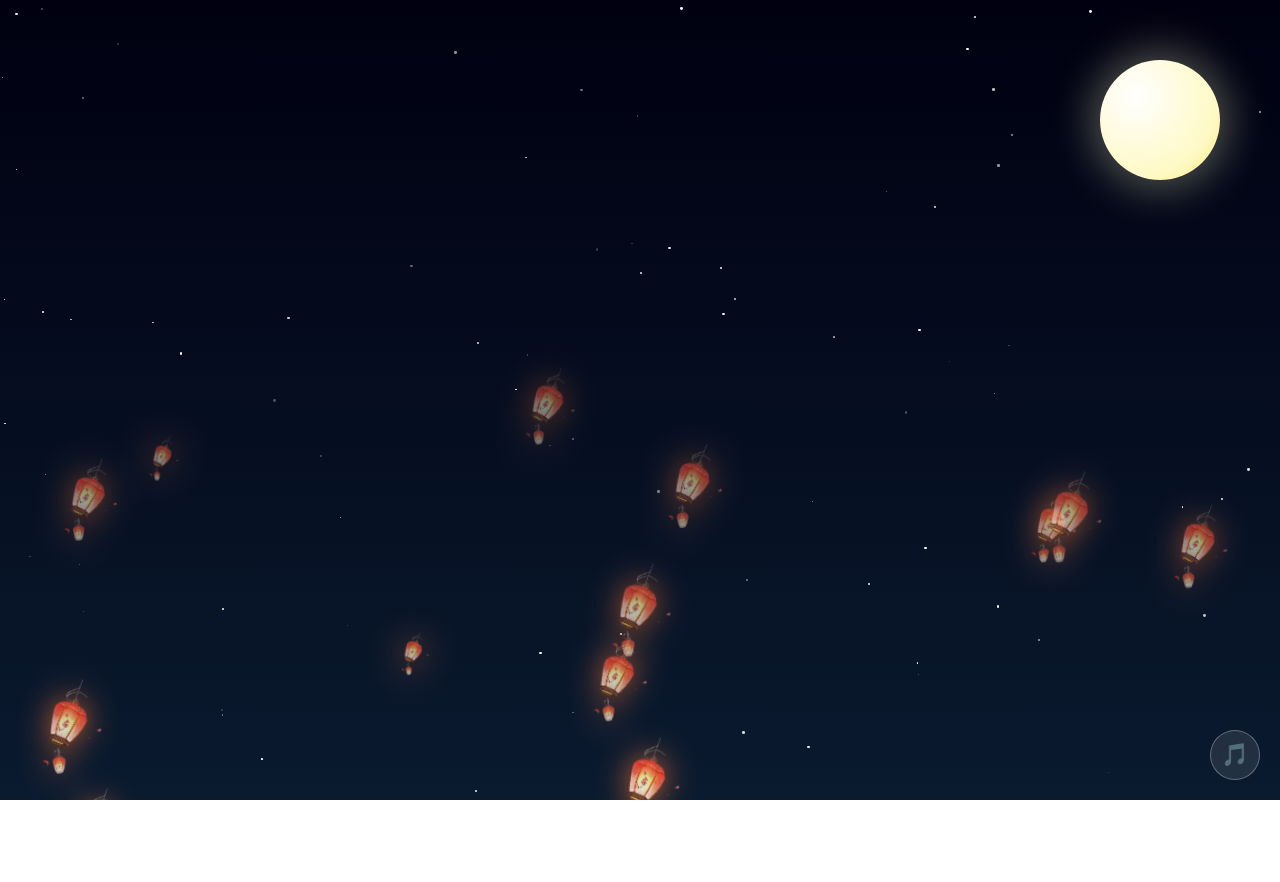
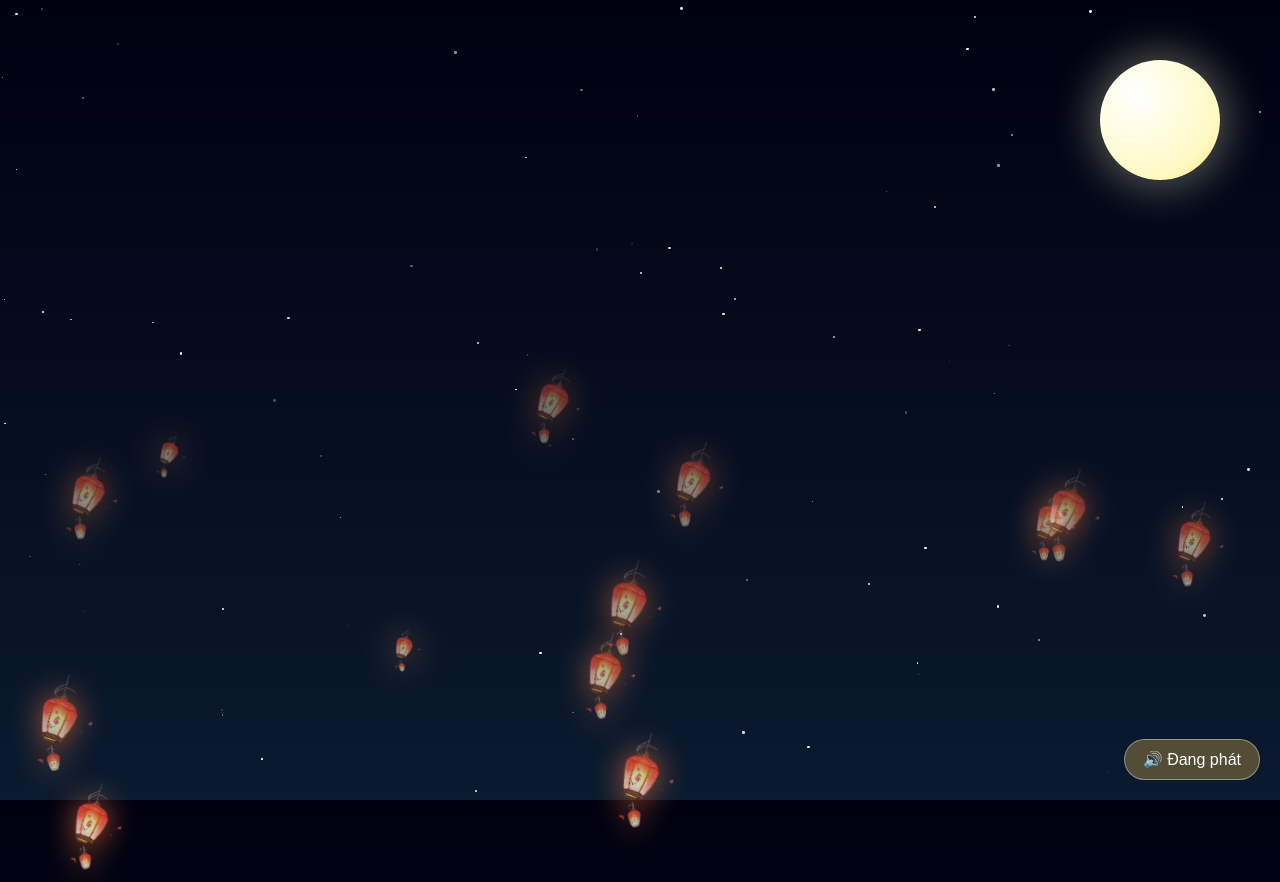
Before and after one commit to nghi2k10/TrungThu, a plain HTML site: page index.html in a window 1280 px wide. Both pictures are taken after a click on the picture 85 px from the left and 663 px from the top of the page. Before the commit the page ends 800 px from the top, so only its background shows below. Drawn offline with Linux system fonts and the light colour scheme.

Commit message:
delete rung man hinh

```diff
--- a/index.html
+++ b/index.html
@@ -3,24 +3,15 @@
 <head>
   <meta charset="utf-8">
   <meta name="viewport" content="width=device-width, initial-scale=1">
-  <title>Bầu Trời Trung Thu – Parallax Edition</title>
+  <title>Thả đèn Trung Thu</title>
   <style>
     body {
       margin: 0;
       overflow: hidden;
       height: 100vh;
       background: linear-gradient(#000010, #0a1a2f);
+      position: relative;
       font-family: 'Segoe UI', sans-serif;
-    }
-
-    /* 🎑 Khung bầu trời chứa toàn bộ cảnh */
-    .sky {
-      position: relative;
-      width: 100vw;
-      height: 100vh;
-      overflow: hidden;
-      transform-origin: center center;
-      transition: transform 0.6s ease-in-out;
     }
 
     /* 🌕 Mặt trăng */
@@ -33,7 +24,7 @@
       background: radial-gradient(circle at 30% 30%, #fff, #fef9c3 70%, #fce570 100%);
       border-radius: 50%;
       box-shadow: 0 0 50px 20px rgba(255, 255, 200, 0.4);
-      z-index: 2;
+      z-index: 1;
       animation: moonGlow 4s ease-in-out infinite alternate;
     }
     @keyframes moonGlow {
@@ -41,10 +32,10 @@
       to { box-shadow: 0 0 70px 25px rgba(255, 255, 200, 0.5); }
     }
 
-    /* ☁️ Mây */
+    /* ☁️ Mây bay ngang qua mặt trăng */
     .cloud {
       position: absolute;
-      top: 120px;
+      top: 80px;
       left: -300px;
       width: 300px;
       height: 100px;
@@ -52,8 +43,8 @@
       border-radius: 100px;
       filter: blur(8px);
       opacity: 0.6;
-      z-index: 1;
-      animation: cloudMove 45s linear infinite;
+      z-index: 2;
+      animation: cloudMove 40s linear infinite;
     }
     @keyframes cloudMove {
       0% { left: -350px; opacity: 0.2; }
@@ -63,7 +54,7 @@
       100% { left: 110vw; opacity: 0.1; }
     }
 
-    /* 🌟 Sao */
+    /* 🌟 Sao lấp lánh */
     .star {
       position: absolute;
       background: white;
@@ -77,24 +68,71 @@
       to { opacity: 1; }
     }
 
-    /* 🏮 Lồng đèn */
-    .lantern {
+    /* ✨ Lồng đèn bình thường */
+    /* 🏮 Vỏ ngoài để bay */
+    .lantern-wrapper {
       position: absolute;
       bottom: -150px;
+      animation: flyAndSway linear forwards;
+      z-index: 3;
+    }
+
+    /* 🪔 Ảnh lồng đèn thật */
+    .lantern {
       width: 60px;
       height: auto;
       opacity: 0.9;
+      cursor: pointer;
+      transform-origin: center bottom;
       filter: drop-shadow(0 0 15px rgba(255, 120, 50, 0.9));
-      transform-origin: center bottom;
-      animation: flyAndSway linear forwards;
-      cursor: pointer;
-      z-index: 3;
-      transition: transform 0.3s ease;
+      transition: filter 0.25s ease;
     }
+
+    /* 🌟 Hiệu ứng click: rung + phóng to + sáng */
+    .lantern.clicked {
+      animation: lanternClick 0.4s ease;
+    }
+
+    @keyframes lanternClick {
+      0% {
+        transform: scale(1) rotate(0deg);
+        filter: drop-shadow(0 0 15px rgba(255, 120, 50, 0.9));
+      }
+      25% {
+        transform: scale(1.4) rotate(3deg);
+        filter: drop-shadow(0 0 35px rgba(255, 200, 100, 1));
+      }
+      50% {
+        transform: scale(1.35) rotate(-3deg);
+      }
+      75% {
+        transform: scale(1.4) rotate(2deg);
+      }
+      100% {
+        transform: scale(1) rotate(0deg);
+        filter: drop-shadow(0 0 15px rgba(255, 120, 50, 0.9));
+      }
+    }
+
+    /* 💨 Bay lên + nghiêng gió */
     @keyframes flyAndSway {
-      0% { transform: translateY(0) rotate(0deg) scale(1); opacity: 1; }
-      50% { transform: translateY(-60vh) rotate(5deg) scale(1.1); }
-      100% { transform: translateY(-120vh) rotate(-5deg) scale(1.2); opacity: 0; }
+      0% {
+        transform: translateY(0) translateX(0) rotate(0deg) scale(1);
+        opacity: 1;
+      }
+      25% {
+        transform: translateY(-30vh) translateX(-10px) rotate(-5deg) scale(1.05);
+      }
+      50% {
+        transform: translateY(-60vh) translateX(10px) rotate(5deg) scale(1.1);
+      }
+      75% {
+        transform: translateY(-90vh) translateX(-10px) rotate(-4deg) scale(1.15);
+      }
+      100% {
+        transform: translateY(-120vh) translateX(5px) rotate(3deg) scale(1.2);
+        opacity: 0;
+      }
     }
 
     /* 💬 Câu chúc */
@@ -113,10 +151,49 @@
       text-align: center;
       white-space: nowrap;
     }
-    @keyframes fadeIn { from { opacity: 0; } to { opacity: 1; } }
-    @keyframes fadeOut { to { opacity: 0; transform: translate(-50%, -60%); } }
+    @keyframes fadeIn {
+      from { opacity: 0; transform: translate(-50%, -40%); }
+      to { opacity: 1; transform: translate(-50%, -50%); }
+    }
+    @keyframes fadeOut {
+      to { opacity: 0; transform: translate(-50%, -60%); }
+    }
 
-    /* 🌠 Sao băng */
+    /* 🎶 Nút bật/tắt nhạc */
+    #musicBtn {
+      position: fixed;
+      bottom: 20px;
+      right: 20px;
+      background: rgba(255, 255, 255, 0.2);
+      color: #fff;
+      border: 1px solid rgba(255,255,255,0.4);
+      border-radius: 50px;
+      padding: 10px 18px;
+      font-size: 16px;
+      cursor: pointer;
+      backdrop-filter: blur(6px);
+      transition: all 0.3s ease;
+      z-index: 1000;
+    }
+
+    #musicBtn:hover {
+      background: rgba(255, 255, 255, 0.4);
+      transform: scale(1.05);
+    }
+
+    /* Trạng thái bật */
+    #musicBtn.music-on {
+      background: rgba(255, 200, 80, 0.3);
+    }
+
+    /* Trạng thái tắt */
+    #musicBtn.music-off {
+      background: rgba(80, 80, 80, 0.4);
+      color: #ccc;
+    }
+
+    /* 🌠 Sao băng thật với đuôi sáng và mờ dần */
+    /* 🌠 Sao băng thật với đuôi sáng và mờ dần (trái → phải) */
     .shooting-star {
       position: absolute;
       width: 2px;
@@ -130,56 +207,42 @@
       animation: shoot 2s ease-out forwards;
       filter: drop-shadow(0 0 6px white);
     }
+
+    /* 💫 Bay chéo từ trên trái xuống dưới phải */
     @keyframes shoot {
-      0% { transform: translate(0, 0) rotate(-45deg); opacity: 1; }
-      100% { transform: translate(600px, 300px) rotate(-45deg); opacity: 0; }
+      0% {
+        transform: translate(0, 0) rotate(-45deg);
+        opacity: 1;
+        filter: drop-shadow(0 0 8px white);
+      }
+      60% {
+        opacity: 1;
+        filter: drop-shadow(0 0 12px white);
+      }
+      100% {
+        transform: translate(600px, 300px) rotate(-45deg);
+        opacity: 0;
+        filter: drop-shadow(0 0 0 white);
+      }
     }
 
-    /* 🎵 Nút bật/tắt nhạc */
-    #music-btn {
-      position: fixed;
-      bottom: 20px;
-      right: 20px;
-      background: rgba(255,255,255,0.1);
-      border: 1px solid rgba(255,255,255,0.3);
-      color: #fff;
-      border-radius: 50%;
-      width: 50px;
-      height: 50px;
-      font-size: 22px;
-      cursor: pointer;
-      backdrop-filter: blur(5px);
-      transition: background 0.3s;
-      z-index: 200;
-    }
-    #music-btn:hover { background: rgba(255,255,255,0.3); }
 
-    /* 🌀 Xoay toàn cảnh + parallax */
-    .rotate-scene {
-      animation: spinScene 1.5s ease-in-out;
-    }
-    @keyframes spinScene {
-      0% { transform: rotate(0deg) scale(1); }
-      30% { transform: rotate(4deg) scale(1.02); }
-      60% { transform: rotate(-3deg) scale(1.02); }
-      100% { transform: rotate(0deg) scale(1); }
-    }
   </style>
 </head>
 <body>
-  <div class="sky">
-    <div class="moon"></div>
-    <!-- <div class="cloud"></div> -->
-  </div>
+  <!-- 🌕 Mặt trăng -->
+  <div class="moon"></div>
+  <!-- ☁️ Mây -->
+  <!-- <div class="cloud"></div> -->
 
-  <button id="music-btn">🎵</button>
-  <audio id="bg-music" loop autoplay>
-    <source src="./music.mp3" type="audio/mpeg">
-  </audio>
+  <!-- 🎵 Nhạc nền -->
+  <audio id="bgMusic" src="music.mp3" loop preload="auto"></audio>
+  <button id="musicBtn">🎶 Bật nhạc</button>
+
 
   <script>
-    const sky = document.querySelector('.sky');
     const lanternSrc = "./lantern.png";
+
     const wishes = [
       "Trung Thu này anh chỉ muốn ở bên em thôi 🌕💞",
       "Chúc em Trung Thu ngọt ngào như ánh trăng đêm nay 🍬✨",
@@ -190,100 +253,155 @@
       "Nếu có thể gửi điều ước lên trăng, anh sẽ ước được bên em mãi 🩵"
     ];
 
-    // 🌟 Sao nền
+    // 🌟 Tạo sao nền
     for (let i = 0; i < 80; i++) {
-      const s = document.createElement("div");
-      s.className = "star";
+      const star = document.createElement("div");
+      star.className = "star";
       const size = Math.random() * 2 + 1;
-      s.style.width = s.style.height = size + "px";
-      s.style.left = Math.random() * 100 + "vw";
-      s.style.top = Math.random() * 100 + "vh";
-      s.style.animationDelay = Math.random() * 2 + "s";
-      sky.appendChild(s);
+      star.style.width = size + "px";
+      star.style.height = size + "px";
+      star.style.left = Math.random() * 100 + "vw";
+      star.style.top = Math.random() * 100 + "vh";
+      star.style.animationDelay = Math.random() * 2 + "s";
+      document.body.appendChild(star);
     }
 
-    // 🏮 Lồng đèn
+    // 🏮 Tạo lồng đèn
     function createLantern() {
+      // Tạo wrapper
+      const wrapper = document.createElement("div");
+      wrapper.className = "lantern-wrapper";
+
+      // Tạo hình đèn bên trong
       const lantern = document.createElement("img");
       lantern.src = lanternSrc;
       lantern.className = "lantern";
-      lantern.style.left = Math.random() * 90 + "vw";
+
+      // Vị trí & kích thước
+      wrapper.style.left = Math.random() * 90 + "vw";
       const size = 40 + Math.random() * 60;
       lantern.style.width = size + "px";
+
       const duration = 10 + Math.random() * 10;
-      lantern.style.animationDuration = duration + "s";
-      lantern.addEventListener("click", e => {
-        e.stopPropagation();
-        lantern.style.transform = "scale(1.4) rotate(0deg)";
-        setTimeout(() => {
-          lantern.style.transform = "scale(1)";
-        }, 300);
+      wrapper.style.animationDuration = duration + "s";
+
+      // 💬 Khi click vào đèn
+      lantern.addEventListener("click", () => {
+        lantern.classList.add("clicked");
+        setTimeout(() => lantern.classList.remove("clicked"), 400);
+
         const wishText = wishes[Math.floor(Math.random() * wishes.length)];
-        const w = document.createElement("div");
-        w.className = "wish";
-        w.textContent = wishText;
-        document.body.appendChild(w);
-        setTimeout(() => w.remove(), 2600);
+        const wish = document.createElement("div");
+        wish.className = "wish";
+        wish.textContent = wishText;
+        document.body.appendChild(wish);
+        setTimeout(() => wish.remove(), 2600);
       });
-      sky.appendChild(lantern);
-      setTimeout(() => lantern.remove(), duration * 1000);
+
+      wrapper.appendChild(lantern);
+      document.body.appendChild(wrapper);
+
+      setTimeout(() => wrapper.remove(), duration * 1000);
     }
+
+
+    // ⏳ Thả đèn liên tục
     setInterval(createLantern, 900);
     for (let i = 0; i < 5; i++) setTimeout(createLantern, i * 600);
 
-    // 🌠 Sao băng kép
+    // 🎵 Xử lý nhạc nền
+    // 🎵 Tự động phát nhạc nền
+    // 🎵 Nhạc nền điều khiển bật/tắt
+    window.addEventListener("DOMContentLoaded", () => {
+      const music = document.getElementById("bgMusic");
+      const btn = document.getElementById("musicBtn");
+      let isPlaying = false;
+
+      // Cố gắng tự phát nhạc khi load
+      music.play().then(() => {
+        isPlaying = true;
+        btn.textContent = "🔊 Đang phát";
+        btn.classList.add("music-on");
+        btn.classList.remove("music-off");
+      }).catch(() => {
+        // Nếu bị chặn, hiển thị nút "Bật nhạc"
+        isPlaying = false;
+        btn.textContent = "🔈 Bật nhạc";
+        btn.classList.remove("music-on");
+        btn.classList.add("music-off");
+      });
+
+      // Khi người dùng click nút
+      btn.addEventListener("click", () => {
+        if (isPlaying) {
+          music.pause();
+          btn.textContent = "🔈 Bật nhạc";
+          btn.classList.remove("music-on");
+          btn.classList.add("music-off");
+          isPlaying = false;
+        } else {
+          music.play();
+          btn.textContent = "🔊 Đang phát";
+          btn.classList.add("music-on");
+          btn.classList.remove("music-off");
+          isPlaying = true;
+        }
+      });
+    });
+
+    // 🌠 Tạo sao băng thật
+    // 🌠 Tạo một sao băng thật
     function createShootingStar() {
       const star = document.createElement('div');
       star.classList.add('shooting-star');
+
+      // Vị trí khởi đầu ngẫu nhiên (trên cao)
       const startTop = Math.random() * window.innerHeight * 0.4;
       const startLeft = Math.random() * window.innerWidth * 0.8;
-      const colors = ['rgba(255,255,255,1)','rgba(255,240,180,1)','rgba(180,220,255,1)'];
+
+      // Ngẫu nhiên màu ánh sáng
+      const colors = [
+        'rgba(255,255,255,1)',      // trắng
+        'rgba(255,240,180,1)',      // vàng nhạt
+        'rgba(180,220,255,1)'       // xanh lam nhạt
+      ];
       const color = colors[Math.floor(Math.random() * colors.length)];
-      star.style.background = `linear-gradient(225deg, ${color}, rgba(255,255,255,0))`;
+      star.style.background = `linear-gradient(45deg, ${color}, rgba(255,255,255,0))`;
+
+      // Kích thước và tốc độ ngẫu nhiên
       const length = 80 + Math.random() * 100;
       const duration = 1.5 + Math.random() * 1.5;
+
       star.style.height = `${length}px`;
       star.style.top = `${startTop}px`;
       star.style.left = `${startLeft}px`;
       star.style.animationDuration = `${duration}s`;
-      sky.appendChild(star);
+
+      document.body.appendChild(star);
+
+      // Xoá sau khi bay xong
       setTimeout(() => star.remove(), duration * 1000);
     }
+
+    // 🌌 Mưa sao băng – đôi khi là sao băng kép / tam
     function createMeteorShower() {
+      // Xác định xem sẽ tạo bao nhiêu sao (1–3 vệt cùng lúc)
       const count = Math.random() < 0.7 ? 1 : (Math.random() < 0.5 ? 2 : 3);
+
       for (let i = 0; i < count; i++) {
-        setTimeout(() => createShootingStar(), i * 200);
+        setTimeout(() => {
+          createShootingStar();
+        }, i * 200); // tạo lệch nhau 0.2s để vệt sao không trùng hẳn
       }
     }
+
+    // 🌠 Cho mưa sao băng rơi ngẫu nhiên
     setInterval(() => {
-      if (Math.random() < 0.5) createMeteorShower();
+      if (Math.random() < 0.5) {
+        createMeteorShower();
+      }
     }, 2000);
 
-    // 🎵 Nút nhạc
-    const music = document.getElementById("bg-music");
-    const btn = document.getElementById("music-btn");
-    let isPlaying = true;
-    btn.onclick = () => {
-      if (isPlaying) { music.pause(); btn.textContent = "🔇"; }
-      else { music.play(); btn.textContent = "🎵"; }
-      isPlaying = !isPlaying;
-    };
-
-    // 🌀 Hiệu ứng xoay toàn cảnh + parallax nhẹ
-    document.addEventListener('click', () => {
-      if (!sky.classList.contains('rotate-scene')) {
-        sky.classList.add('rotate-scene');
-        // Parallax rung nhẹ từng lớp
-        sky.querySelectorAll('.star, .moon, .cloud, .lantern').forEach(el => {
-          el.style.transition = "transform 0.5s ease";
-          const x = (Math.random() - 0.5) * 10;
-          const y = (Math.random() - 0.5) * 10;
-          el.style.transform = `translate(${x}px, ${y}px)`;
-          setTimeout(() => el.style.transform = "", 600);
-        });
-        setTimeout(() => sky.classList.remove('rotate-scene'), 1500);
-      }
-    });
   </script>
 </body>
 </html>
```
